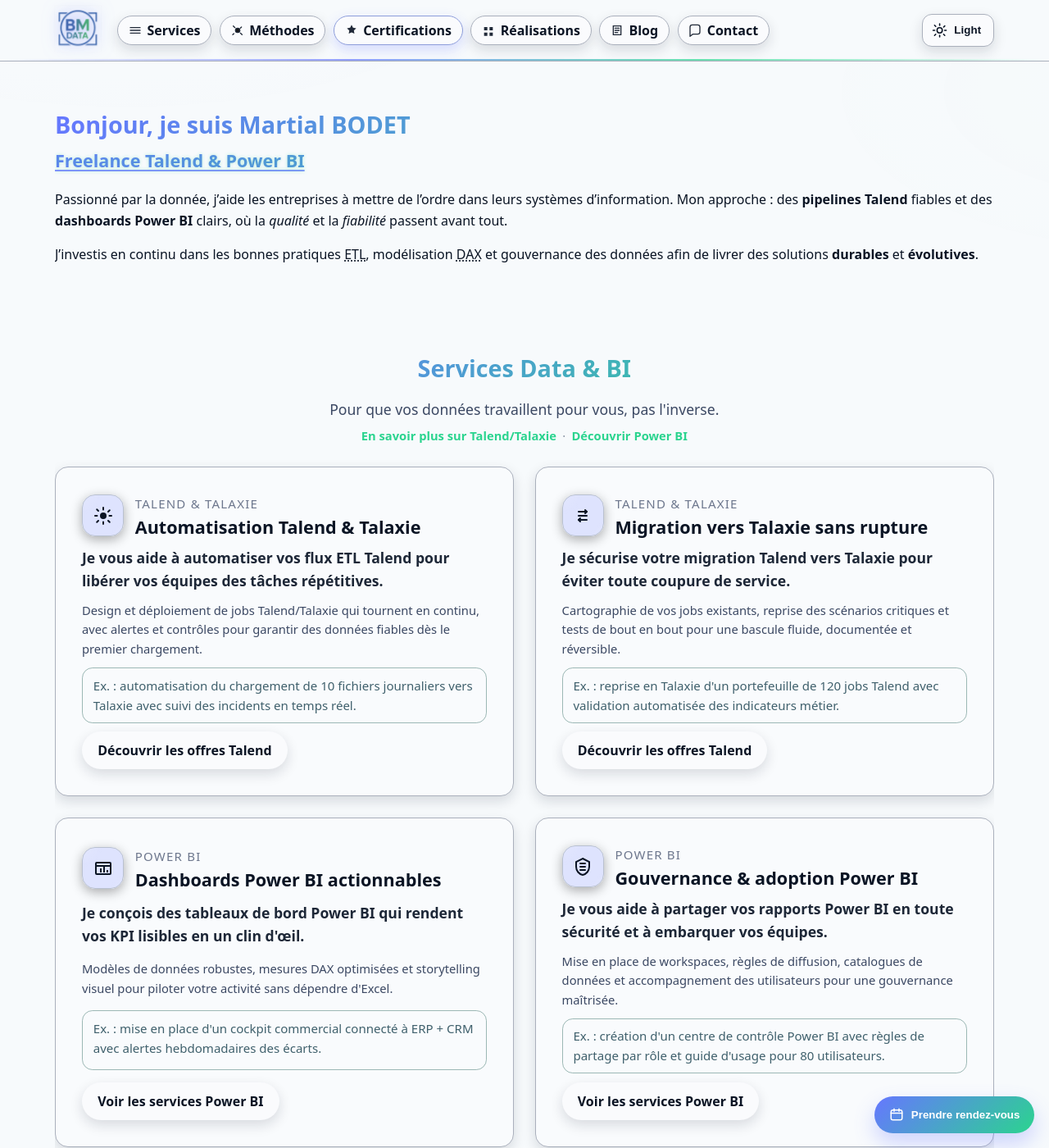
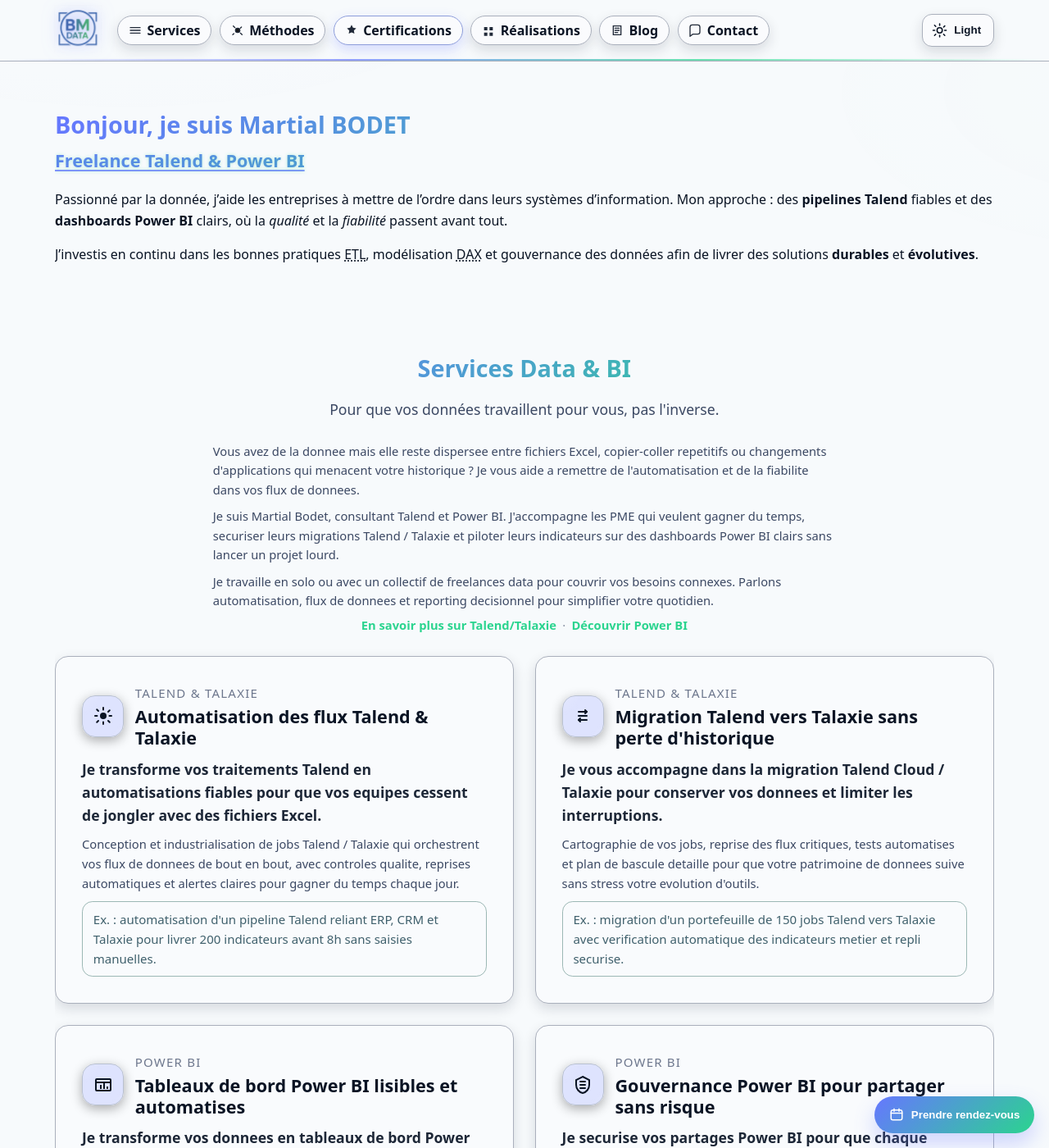
Before and after one commit to mbodetdata/mbodetdata.github.io, a Jekyll site: the page built from index.md, in a window 1280 px wide and 1400 px high. Shown: the whole window at 82% size. Built offline with Jekyll 4.4.1, drawn with Linux system fonts in a browser that asks for light colours; some of the changed text lies outside the part shown.

Commit message:
Modifs services

```diff
--- a/_data/services.json
+++ b/_data/services.json
@@ -1,63 +1,52 @@
 {
   "section": {
     "title": "Services Data & BI",
-    "hook": "Pour que vos données travaillent pour vous, pas l'inverse."
+    "hook": "Pour que vos données travaillent pour vous, pas l'inverse.",
+    "intro": [
+      "Vous avez de la donnee mais elle reste dispersee entre fichiers Excel, copier-coller repetitifs ou changements d'applications qui menacent votre historique ? Je vous aide a remettre de l'automatisation et de la fiabilite dans vos flux de donnees.",
+      "Je suis Martial Bodet, consultant Talend et Power BI. J'accompagne les PME qui veulent gagner du temps, securiser leurs migrations Talend / Talaxie et piloter leurs indicateurs sur des dashboards Power BI clairs sans lancer un projet lourd.",
+      "Je travaille en solo ou avec un collectif de freelances data pour couvrir vos besoins connexes. Parlons automatisation, flux de donnees et reporting decisionnel pour simplifier votre quotidien."
+    ]
   },
   "cards": [
     {
       "id": "orchestration-talend",
       "category": "Talend & Talaxie",
-      "title": "Automatisation Talend & Talaxie",
-      "tagline": "Je vous aide à automatiser vos flux ETL Talend pour libérer vos équipes des tâches répétitives.",
-      "description": "Design et déploiement de jobs Talend/Talaxie qui tournent en continu, avec alertes et contrôles pour garantir des données fiables dès le premier chargement.",
-      "example": "Ex. : automatisation du chargement de 10 fichiers journaliers vers Talaxie avec suivi des incidents en temps réel.",
-      "cta": {
-        "label": "Découvrir les offres Talend",
-        "url": "/services-talend-talaxie"
-      },
-      "keywords": ["Talend", "Talaxie", "ETL", "automatisation", "flux de données"],
+      "title": "Automatisation des flux Talend & Talaxie",
+      "tagline": "Je transforme vos traitements Talend en automatisations fiables pour que vos equipes cessent de jongler avec des fichiers Excel.",
+      "description": "Conception et industrialisation de jobs Talend / Talaxie qui orchestrent vos flux de donnees de bout en bout, avec controles qualite, reprises automatiques et alertes claires pour gagner du temps chaque jour.",
+      "example": "Ex. : automatisation d'un pipeline Talend reliant ERP, CRM et Talaxie pour livrer 200 indicateurs avant 8h sans saisies manuelles.",
+      "keywords": ["Talend", "Talaxie", "ETL", "automatisation", "flux de donnees", "integration de donnees"],
       "icon": "automation"
     },
     {
       "id": "migration-talaxie",
       "category": "Talend & Talaxie",
-      "title": "Migration vers Talaxie sans rupture",
-      "tagline": "Je sécurise votre migration Talend vers Talaxie pour éviter toute coupure de service.",
-      "description": "Cartographie de vos jobs existants, reprise des scénarios critiques et tests de bout en bout pour une bascule fluide, documentée et réversible.",
-      "example": "Ex. : reprise en Talaxie d'un portefeuille de 120 jobs Talend avec validation automatisée des indicateurs métier.",
-      "cta": {
-        "label": "Découvrir les offres Talend",
-        "url": "/services-talend-talaxie"
-      },
-      "keywords": ["Talaxie", "migration", "ETL", "intégration", "Talend Cloud"],
+      "title": "Migration Talend vers Talaxie sans perte d'historique",
+      "tagline": "Je vous accompagne dans la migration Talend Cloud / Talaxie pour conserver vos donnees et limiter les interruptions.",
+      "description": "Cartographie de vos jobs, reprise des flux critiques, tests automatises et plan de bascule detaille pour que votre patrimoine de donnees suive sans stress votre evolution d'outils.",
+      "example": "Ex. : migration d'un portefeuille de 150 jobs Talend vers Talaxie avec verification automatique des indicateurs metier et repli securise.",
+      "keywords": ["Talaxie", "migration", "Talend Cloud", "flux de donnees", "modernisation", "continuites de service"],
       "icon": "migration"
     },
     {
       "id": "dashboards-powerbi",
       "category": "Power BI",
-      "title": "Dashboards Power BI actionnables",
-      "tagline": "Je conçois des tableaux de bord Power BI qui rendent vos KPI lisibles en un clin d'œil.",
-      "description": "Modèles de données robustes, mesures DAX optimisées et storytelling visuel pour piloter votre activité sans dépendre d'Excel.",
-      "example": "Ex. : mise en place d'un cockpit commercial connecté à ERP + CRM avec alertes hebdomadaires des écarts.",
-      "cta": {
-        "label": "Voir les services Power BI",
-        "url": "/services-powerbi"
-      },
-      "keywords": ["Power BI", "tableaux de bord", "KPI", "reporting décisionnel", "data visualization"],
+      "title": "Tableaux de bord Power BI lisibles et automatises",
+      "tagline": "Je transforme vos donnees en tableaux de bord Power BI clairs pour que vos equipes pilotent sans ressaisir dans Excel.",
+      "description": "Modeles de donnees solides, mesures DAX optimisees, storytelling visuel et rafraichissements planifies pour livrer des KPI fiables au bon moment.",
+      "example": "Ex. : cockpit commercial Power BI branche sur ERP et CRM avec alertes hebdomadaires sur les objectifs et marges.",
+      "keywords": ["Power BI", "tableaux de bord", "KPI", "reporting decisionnel", "visualisation de donnees", "automatisation"],
       "icon": "dashboard"
     },
     {
       "id": "gouvernance-powerbi",
       "category": "Power BI",
-      "title": "Gouvernance & adoption Power BI",
-      "tagline": "Je vous aide à partager vos rapports Power BI en toute sécurité et à embarquer vos équipes.",
-      "description": "Mise en place de workspaces, règles de diffusion, catalogues de données et accompagnement des utilisateurs pour une gouvernance maîtrisée.",
-      "example": "Ex. : création d'un centre de contrôle Power BI avec règles de partage par rôle et guide d'usage pour 80 utilisateurs.",
-      "cta": {
-        "label": "Voir les services Power BI",
-        "url": "/services-powerbi"
-      },
-      "keywords": ["Power BI", "gouvernance", "sécurité", "adoption", "partage sécurisé"],
+      "title": "Gouvernance Power BI pour partager sans risque",
+      "tagline": "Je securise vos partages Power BI pour que chaque collaborateur accede aux bons indicateurs en toute confiance.",
+      "description": "Organisation des workspaces, gestion des droits, catalogues de jeux de donnees et plan d'adoption pour diffuser la culture data sans complexite.",
+      "example": "Ex. : centre de competence Power BI avec politiques de securite, formation ambassadeurs et diffusion controlee a 100 utilisateurs.",
+      "keywords": ["Power BI", "gouvernance", "securite", "partage de rapports", "adoption", "qualite de donnees"],
       "icon": "governance"
     }
   ],
--- a/_includes/services.html
+++ b/_includes/services.html
@@ -9,6 +9,13 @@
     <h2 id="services-title">{{ services_data.section.title | default: 'Services' }}</h2>
     {% if services_data.section.hook %}
       <p class="section-hook">{{ services_data.section.hook }}</p>
+    {% endif %}
+    {% if services_data.section.intro %}
+      <div class="section-intro">
+        {% for paragraph in services_data.section.intro %}
+          <p>{{ paragraph }}</p>
+        {% endfor %}
+      </div>
     {% endif %}
     <p class="section-links">
       <a href="{{ '/services-talend-talaxie/' | relative_url }}">En savoir plus sur Talend/Talaxie</a>
@@ -85,19 +92,8 @@
           <p class="svc-example">{{ service.example }}</p>
         {% endif %}
 
-        <div class="svc-actions">
-          <a class="btn btn--primary svc-cta"
-             href="{{ service.cta.url | relative_url }}"
-             data-track-click="services_cta"
-             data-track-service="{{ service.id }}"
-             data-track-label="{{ service.cta.label }}"
-             aria-describedby="{{ service.id }}-title">
-            {{ service.cta.label }}
-          </a>
-        </div>
-
         <a class="svc-stretched"
-           href="{{ service.cta.url | relative_url }}"
+           href="{% if service.id contains 'talend' or service.id contains 'talaxie' %}{{ '/services-talend-talaxie/' | relative_url }}{% else %}{{ '/services-powerbi/' | relative_url }}{% endif %}"
            aria-label="En savoir plus sur {{ service.title }}"
            aria-hidden="true"
            tabindex="-1"></a>
@@ -107,6 +103,27 @@
         {% endif %}
       </article>
     {% endfor %}
+  </div>
+
+  <div class="services-cta-grid">
+    <article class="card service-cta" aria-labelledby="services-cta-talend" data-anim="fade-up">
+      <h3 id="services-cta-talend">En savoir plus sur Talend &amp; Talaxie</h3>
+      <p>Découvrez comment j'automatise vos flux Talend, migre vos jobs vers Talaxie sans perte et mets fin aux ressaisies chronophages.</p>
+      <a class="btn btn--primary"
+         href="{{ '/services-talend-talaxie/' | relative_url }}"
+         data-track-click="services_cta_talend">
+        Explorer les services Talend
+      </a>
+    </article>
+    <article class="card service-cta" aria-labelledby="services-cta-powerbi" data-anim="fade-up">
+      <h3 id="services-cta-powerbi">Découvrir Power BI en action</h3>
+      <p>Voyez comment des dashboards Power BI automatisés apportent des KPI fiables, partagés en toute sécurité et prêts à décider.</p>
+      <a class="btn btn--primary"
+         href="{{ '/services-powerbi/' | relative_url }}"
+         data-track-click="services_cta_powerbi">
+        Explorer les services Power BI
+      </a>
+    </article>
   </div>
 
   <div class="services-footer">
--- a/assets/styles.css
+++ b/assets/styles.css
@@ -357,6 +357,18 @@
 .section-links span{
   opacity:.6;
 }
+.section-intro{
+  display:grid;
+  gap:.55rem;
+  max-width:min(760px, 100%);
+  margin: clamp(.6rem, 1.6vw, 1.2rem) auto 0;
+  text-align:left;
+  color:var(--muted);
+  font-size:var(--step--1);
+}
+.section-intro p{
+  margin:0;
+}
 .services-grid{
   align-items:stretch;
   gap:clamp(1rem, 2vw, 1.6rem);
@@ -374,6 +386,10 @@
   backdrop-filter: blur(6px) saturate(1.02);
   transition: transform .22s ease, box-shadow .22s ease, border-color .22s ease;
   cursor:pointer;
+}
+.service-card > *:not(.svc-stretched){
+  position:relative;
+  z-index:2;
 }
 @media (hover:hover){
   .service-card:hover{
@@ -434,38 +450,49 @@
   padding:.55rem .8rem;
   border-radius:.8rem;
 }
-.svc-actions{
-  margin-top:auto;
-  display:flex;
-  justify-content:flex-start;
-}
-.svc-cta{
-  min-width:0;
-  font-weight:700;
-  border-radius:999px;
-  padding:.55rem 1.2rem;
-  text-decoration:none;
-}
-.service-card:hover .svc-cta,
-.service-card:focus-within .svc-cta{
-  filter:brightness(1.1);
-}
-.service-card .svc-cta:focus-visible{
-  outline:3px solid color-mix(in oklab, var(--brand) 40%, transparent);
-  outline-offset:3px;
-}
 .svc-stretched{
   position:absolute;
   inset:0;
   z-index:1;
   border-radius:inherit;
 }
-.svc-actions,
-.svc-actions .svc-cta{
-  position:relative;
-  z-index:2;
+.service-card svg{ width:24px; height:24px; }
+.services-cta-grid{
+  margin-top: clamp(1.4rem, 2.8vw, 2.2rem);
+  display:grid;
+  gap:clamp(1rem, 2.2vw, 1.6rem);
 }
-.service-card svg{ width:24px; height:24px; }
+.service-cta{
+  display:grid;
+  gap:.55rem;
+  padding:clamp(1.4rem, 2.6vw, 2rem);
+  border-radius:var(--radius-2);
+  border:1px solid color-mix(in oklab, var(--border), var(--brand) 26%);
+  background: linear-gradient(135deg, color-mix(in oklab, var(--surface-1) 88%, transparent), color-mix(in oklab, var(--brand) 16%, transparent));
+  box-shadow: var(--shadow-md);
+  text-align:center;
+  transition: transform .18s ease, box-shadow .18s ease;
+}
+@media (hover:hover){
+  .service-cta:hover{
+    transform:translateY(-4px);
+    box-shadow: var(--shadow-lg);
+  }
+}
+.service-cta h3{
+  margin:0;
+  font-size: clamp(1.2rem, 1rem + .8vw, 1.55rem);
+}
+.service-cta p{
+  margin:0;
+  color:var(--fg);
+  font-size:var(--step-0);
+}
+.service-cta .btn{
+  justify-self:center;
+  padding:.65rem 1.6rem;
+  margin-top:.2rem;
+}
 .services-footer{
   margin-top: clamp(1.8rem, 3vw, 2.6rem);
   display:grid;
@@ -504,6 +531,9 @@
 }
 @media (max-width: 768px){
   .services-grid{
+    grid-template-columns:1fr !important;
+  }
+  .services-cta-grid{
     grid-template-columns:1fr !important;
   }
   .service-card{
@@ -661,7 +691,8 @@
   padding:.65rem 1.6rem;
 }
 @media (max-width: 880px){
-  .service-grid{
+  .service-grid,
+  .services-cta-grid{
     grid-template-columns:1fr !important;
   }
 }
```
